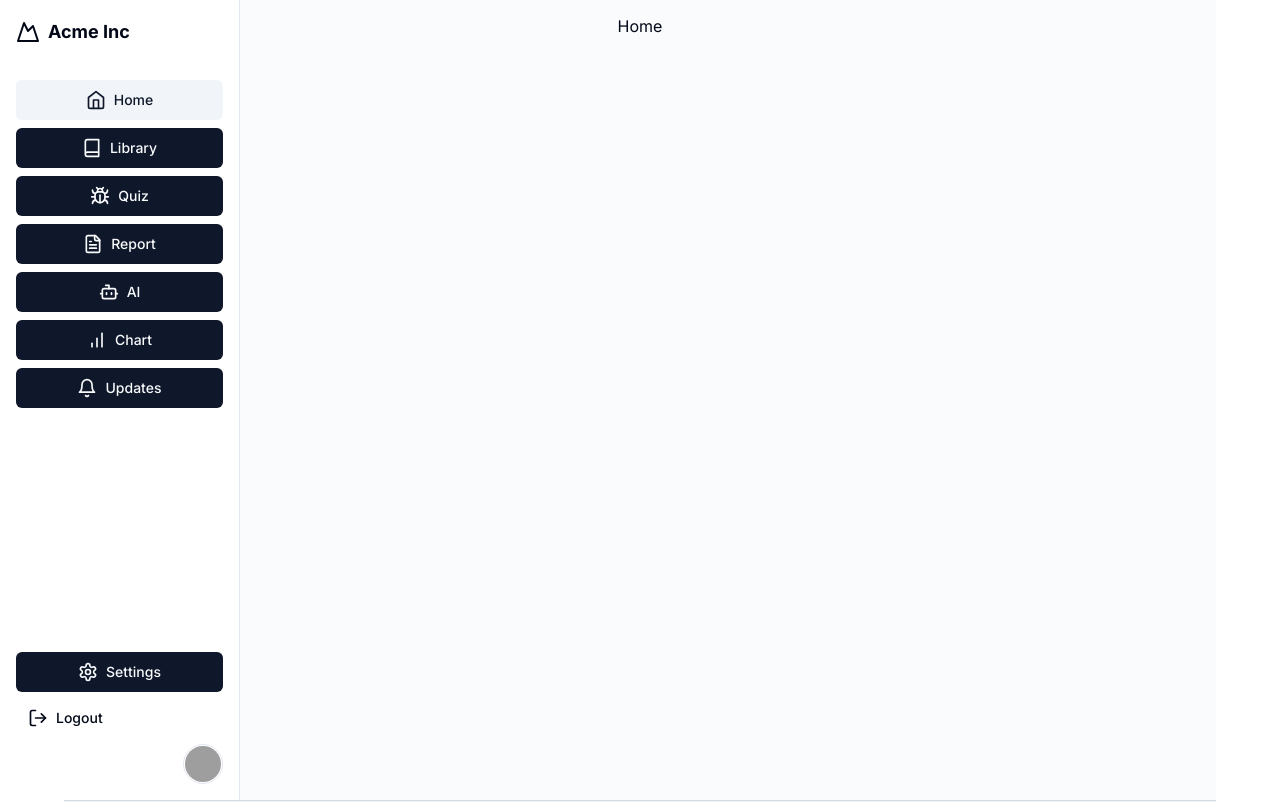
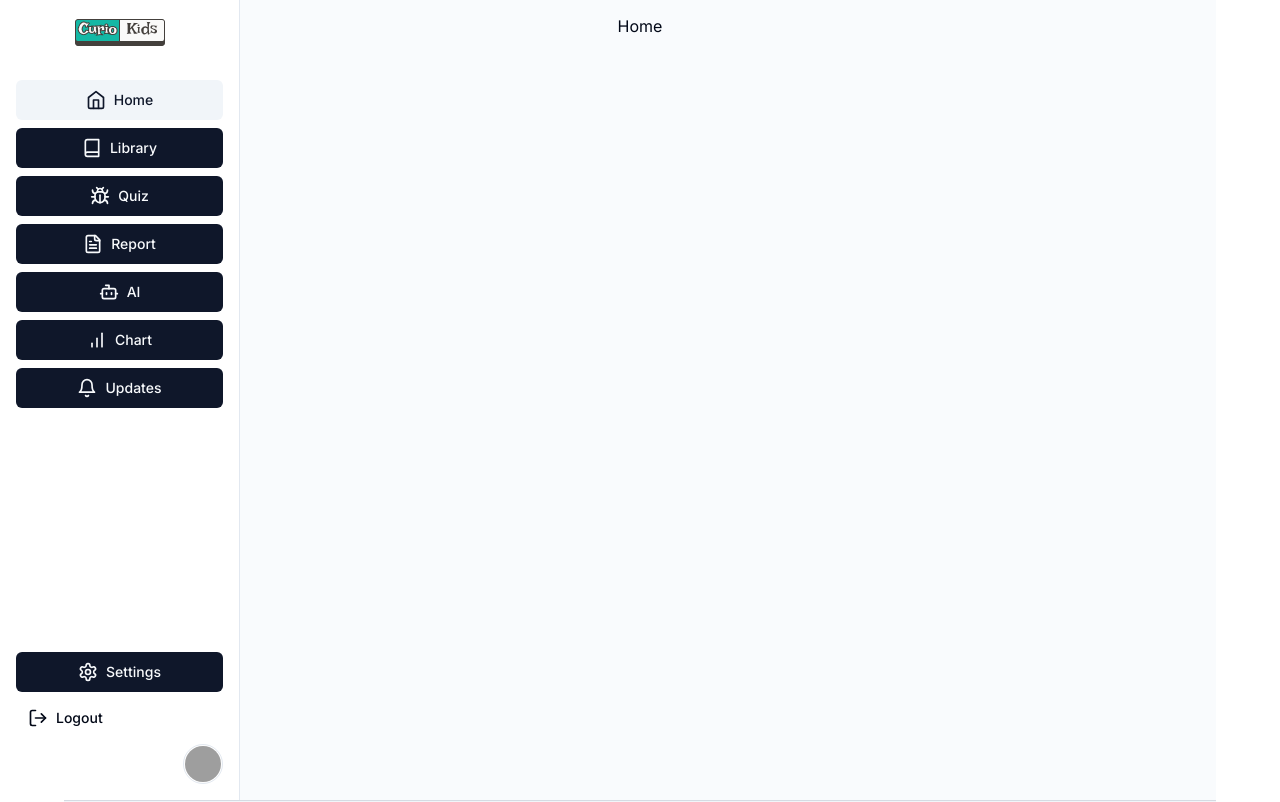
Before and after one commit to aye-shadow/curiokids, a Next.js app: page /dashboard in a window 1280 px wide. Shown: the top 802 px of the page. Built offline with nearby package versions, Linux system fonts and the light colour scheme; grey boxes are pictures that could not be loaded.

Commit message:
Deployment Errors removed

```diff
--- a/components/Sidebar/index.tsx
+++ b/components/Sidebar/index.tsx
@@ -4,7 +4,6 @@ import Link from "next/link";
 import { DropdownMenu, DropdownMenuTrigger, DropdownMenuContent, DropdownMenuLabel, DropdownMenuSeparator, DropdownMenuItem } from "@/components/ui/dropdown-menu";
 import { Button } from "@/components/ui/button";
 
-// Import your components for different sections
 import Home from './Home';
 import Library from './Library';
 import Quiz from './Quiz';
@@ -13,6 +12,7 @@ import AI from './AI';
 import Chart from './Chart';
 import Updates from './Update';
 import Settings from './Settings';
+import Logo from '../Logo';
 
 const Sidebar = () => {
   const [currentPath, setCurrentPath] = useState('');
@@ -26,11 +26,11 @@ const Sidebar = () => {
 
   return (
     <div className="flex min-h-screen w-full bg-muted/40">
-      <aside className="fixed inset-y-0 left-0 z-10 flex h-full w-14 flex-col border-r bg-background sm:w-60">
-        <div className="flex h-16 items-center justify-center sm:justify-start">
+      <aside className="fixed inset-y-0 left-0 z-10 flex h-full w-14 flex-col
+       border-r bg-background sm:w-60">
+        <div className="flex h-16 items-center justify-center">
           <Link href="#" className="flex items-center gap-2 px-4" prefetch={false}>
-            <MountainIcon className="h-6 w-6" />
-            <span className="text-lg font-bold sm:block">Acme Inc</span>
+                <Logo />
           </Link>
         </div>
         <nav className="flex flex-1 flex-col items-start gap-2 px-2 py-4 sm:px-4">
```
Also changed, not shown: 1 other file (tests, documents, lock files or other folders).
